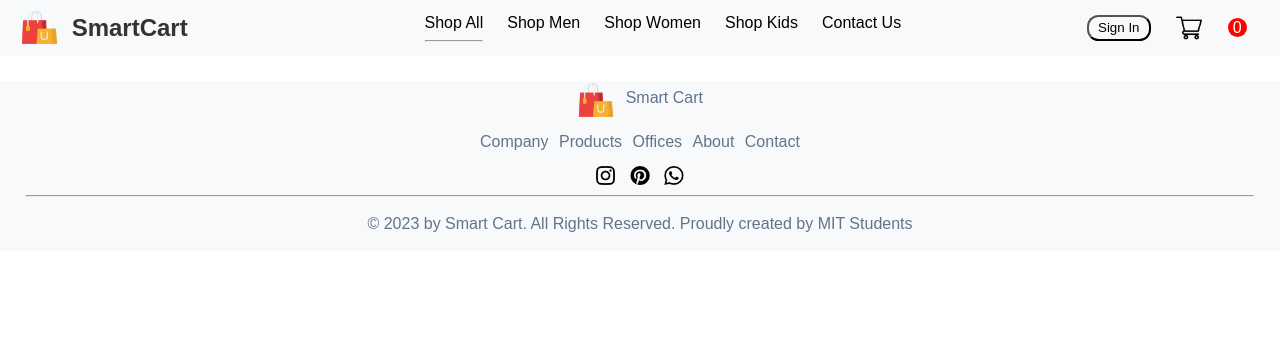
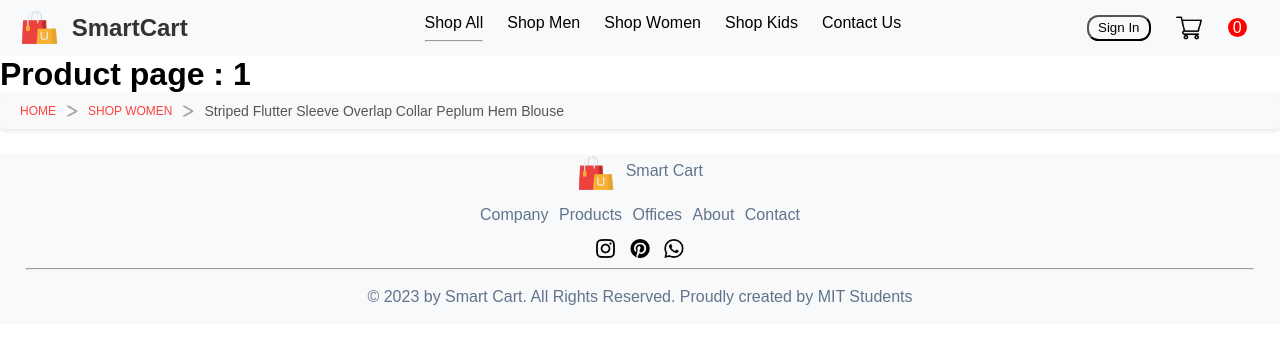
Before and after one commit to Prakritig01/SmartCart, a React (Create React App) app in the folder smart-cart/: page /product/1 in a window 1280 px wide. Shown: the top 344 px of the page. Built offline with nearby package versions, Linux system fonts and the light colour scheme.

Commit message:
breadcrum added

```diff
--- a/smart-cart/src/App.js
+++ b/smart-cart/src/App.js
@@ -11,6 +11,8 @@ import women_banner from "./Components/Assests/banner/banner_women.png";
 import kids_banner from "./Components/Assests/banner/banner_kid.png";
 import "./App.css";
 import Login from "./Pages/Login";
+import Breadcrumb from "./Components/Breadcrumb/Breadcrumb";
+import Product from "./Pages/Product";
 
 <script
   src="https://kit.fontawesome.com/e092ab8587.js"
@@ -32,6 +34,7 @@ const App = () => {
           <Route path="/signin" element={<SignIn />}></Route>
           <Route path="/login" element = {<Login/>} ></Route>
           <Route path="/cart" element={<Cart />}></Route>
+          <Route path = "/product/:id" element= {<Product/>}></Route>
         </Routes>
 
         <Footer />
--- /dev/null
+++ b/smart-cart/src/Components/Breadcrumb/Breadcrum.css
@@ -0,0 +1,27 @@
+.breadcrum {
+    display: flex;
+    align-items: center;
+    gap: 10px;
+    font-size: 14px;
+    color: #555;
+    padding: 10px 20px;
+    background-color: #f9f9f9;
+    border-radius: 5px;
+    box-shadow: 0 2px 4px rgba(0, 0, 0, 0.1);
+  }
+
+  .breadcrum img {
+    width: 12px;
+    height: 12px;
+  }
+
+  .breadcrum a {
+    color: #ff4141;
+    text-decoration: none;
+    font-weight: 500;
+    font-size: 12px;
+  }
+
+  .breadcrum a:hover {
+    text-decoration: underline;
+  }
--- /dev/null
+++ b/smart-cart/src/Components/Breadcrumb/Breadcrumb.jsx
@@ -0,0 +1,15 @@
+import breadcrum_arrow from './../Assests/breadcrumb/breadcrum_arrow.png';
+import './Breadcrum.css';
+const Breadcrumb = ({product}) => {
+    return (
+        <div className="breadcrum">
+            <a href="/">HOME</a>
+            <img src= {breadcrum_arrow} alt="bread_crum" />
+            <a href= {`/${product.category.toLowerCase()}`}>SHOP {`${product.category.toUpperCase()}`}</a>
+            <img src= {breadcrum_arrow} alt="bread_crum" />
+            <span>{product.name}</span>
+        </div>
+     );
+}
+
+export default Breadcrumb;
--- a/smart-cart/src/Components/Item/Item.jsx
+++ b/smart-cart/src/Components/Item/Item.jsx
@@ -1,15 +1,19 @@
-import './Item.css'
+import './Item.css';
+import { Link } from 'react-router-dom';
 const Item = ({ item }) => {
+  // console.log(item.id);
+  const url = `/product/${item.id}`;
   return (
     //convert this into jsx template
     <div className="item">
-      <img src={item.image} alt={item.name} className="item-image" />
+      <Link to = {url}><img src={item.image} alt={item.name} className="item-image" />
       <h3>{item.name}</h3>
 
       <div className="item-cost">
         <div className="item-cost-new">₹{item.new_cost}</div>
         <div className="item-cost-old">₹{item.old_cost}</div>
       </div>
+      </Link>
     </div>
   );
 };
--- a/smart-cart/src/Components/Navbar/Navbar.jsx
+++ b/smart-cart/src/Components/Navbar/Navbar.jsx
@@ -9,7 +9,7 @@ import { useNavigate } from "react-router-dom";
 const Navbar = () => {
   let count = 0;
   let [menu,setMenu] = useState("Shop All");
-  console.log("value of menu is", menu);
+  // console.log("value of menu is", menu);
   const navigate = useNavigate();
 
   const handleClickButton = () =>{
--- /dev/null
+++ b/smart-cart/src/Pages/Product.jsx
@@ -0,0 +1,21 @@
+import { useParams } from "react-router-dom";
+import Breadcrumb from "../Components/Breadcrumb/Breadcrumb";
+import { useContext } from "react";
+import { ShopContext } from "../Context/Shopcontext";
+const Product = () => {
+    const {id} = useParams();
+    const all_products = useContext(ShopContext);
+    // console.log(all_products);
+    // console.log(id);
+    const single_product_array = all_products.filter(product => product.id == id);
+    const single_product = single_product_array[0];
+    console.log(single_product);
+    return (
+        <>
+         <h1>Product page : {id}</h1>
+        <Breadcrumb product = {single_product}/>
+        </>
+     );
+}
+
+export default Product;
--- a/smart-cart/src/Pages/ShopCategory.jsx
+++ b/smart-cart/src/Pages/ShopCategory.jsx
@@ -6,7 +6,7 @@ import Item from "../Components/Item/Item";
 const ShopCategory = ({category,banner}) => {
     const all_products = useContext(ShopContext);
     const category_wise_products = all_products.filter(product => product.category === category);
-    console.log(category_wise_products);
+    // console.log(category_wise_products);
 
     return (
         <div className="shop-category">
@@ -22,7 +22,7 @@ const ShopCategory = ({category,banner}) => {
 
             <div className="shopcategory-products">
                 {category_wise_products.map((item,i) =>{
-                    return  <Item key = {item.id} item = {item} id = {i}/>
+                    return  <Item key = {item.id} item = {item} />
                 })}
             </div>
 
```
Also changed, not shown: smart-cart/src/Components/Assests/breadcrumb/breadcrum_arrow.png (added).
